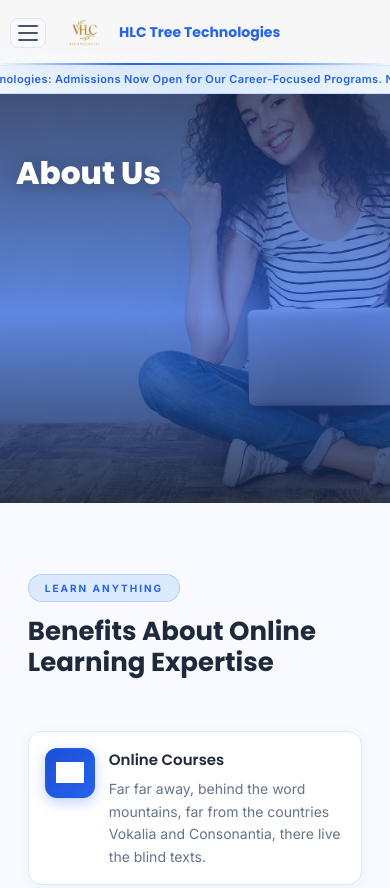
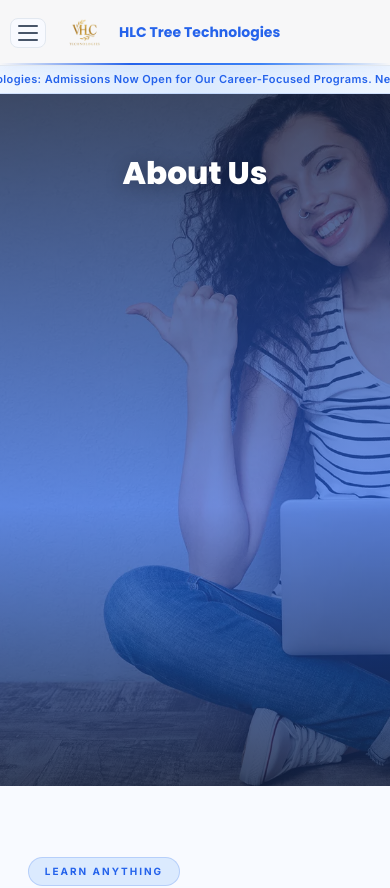
Before and after one commit to veerabrahmam24/HlcTreeTech, a React (Create React App) app: page /about in a window 390 px wide. Shown: the top 888 px of the page. Built offline with nearby package versions, Linux system fonts and the light colour scheme; grey boxes are pictures that could not be loaded.

Commit message:
project page changes

```diff
--- a/src/App.css
+++ b/src/App.css
@@ -102,7 +102,7 @@ li { list-style: none; }
 }
 
 /* =================== SPACING =================== */
-.padding { padding: 90px 0; }
+.padding { padding: 0; }
 
 /* =================== CARD =================== */
 .shadow {
@@ -221,6 +221,89 @@ p {
   padding-top: 26%;
   text-align: center;
 }
+.back.back--plain {
+  background: none;
+  background-image: none;
+  position: relative;
+  z-index: 0;
+  height: auto;
+  padding-top: 40px;
+}
+.back.back--plain::before {
+  content: none;
+}
+.back.back--plain h1 {
+  color: #111827;
+  text-shadow: none;
+}
+/* Courses page: allow background to scroll while keeping the title centered */
+.back.back--courses {
+  background-attachment: scroll;
+  /* keep the hero background behavior but allow normal scroll */
+  position: absolute;
+  top: 0;
+  left: 0;
+  z-index: -1;
+  width: 100%;
+  height: 100vh;
+}
+.back.back--courses h1 {
+  position: fixed;
+  top: 50%;
+  left: 50%;
+  transform: translate(-50%, -50%);
+  z-index: 3;
+  text-align: center;
+  width: 100%;
+}
+.back.back--courses + .margin {
+  margin-top: 62vh;
+}
+
+@media screen and (max-width: 768px) {
+  .back.back--courses h1 {
+    position: relative;
+    top: auto;
+    left: auto;
+    transform: none;
+    padding: 0 16px;
+  }
+  .back.back--courses + .margin { margin-top: 44vh; }
+}
+
+/* About page: same behavior as courses — background scrolls, title stays centered */
+.back.back--about {
+  background-attachment: scroll;
+  position: absolute;
+  top: 0;
+  left: 0;
+  z-index: -1;
+  width: 100%;
+  height: 100vh;
+}
+.back.back--about h1 {
+  position: fixed;
+  top: 50%;
+  left: 50%;
+  transform: translate(-50%, -50%);
+  z-index: 3;
+  text-align: center;
+  width: 100%;
+}
+.back.back--about + .margin {
+  margin-top: 62vh;
+}
+
+@media screen and (max-width: 768px) {
+  .back.back--about h1 {
+    position: relative;
+    top: auto;
+    left: auto;
+    transform: none;
+    padding: 0 16px;
+  }
+  .back.back--about + .margin { margin-top: 44vh; }
+}
 .back::before {
   content: '';
   position: absolute;
@@ -312,7 +395,7 @@ p {
 }
 
 /* =================== MAIN CONTENT OFFSET =================== */
-.main-content { margin-top: 118px; }
+.main-content { margin-top: 0px; }
 
 @media (max-width: 768px) { .main-content { margin-top: 100px; } }
 @media (max-width: 480px) { .main-content { margin-top: 88px; } }
--- a/src/App.js
+++ b/src/App.js
@@ -3,6 +3,7 @@ import Header from "./components/common/header/Head"
 import { BrowserRouter as Router, Switch, Route } from "react-router-dom"
 import About from "./components/about/About"
 import CourseHome from "./components/allcourses/CourseHome"
+import Project from "./components/project/Project"
 import Team from "./components/team/Team"
 import Pricing from "./components/pricing/Pricing"
 import Blog from "./components/blog/Blog"
@@ -18,6 +19,7 @@ function App() {
         <Switch>
           <Route exact path='/' component={Home} />
           <Route exact path='/about' component={About} />
+          <Route exact path='/project' component={Project} />
           <Route exact path='/courses' component={CourseHome} />
           <Route exact path='/team' component={Team} />
           <Route exact path='/pricing' component={Pricing} />
--- a/src/components/about/about.css
+++ b/src/components/about/about.css
@@ -5,7 +5,7 @@
 /* ---- About Home (side-by-side layout) ---- */
 .aboutHome {
   background: #f8faff;
-  padding: 90px 0;
+  padding: 0px;
   position: relative;
   overflow: hidden;
 }
--- a/src/components/common/back/Back.jsx
+++ b/src/components/common/back/Back.jsx
@@ -3,10 +3,13 @@ import { useLocation } from "react-router-dom"
 
 const Back = ({ title }) => {
   const location = useLocation()
+  const isProjectPage = location.pathname === "/project"
+  const isCoursesPage = location.pathname === "/courses"
+  const isAboutPage = location.pathname === "/about"
 
   return (
     <>
-      <section className='back'>
+      <section className={`back${isProjectPage ? " back--plain" : ""}${isCoursesPage ? " back--courses" : ""}${isAboutPage ? " back--about" : ""}`}>
         {/* <h2>Home / {location.pathname.split("/")[1]}</h2> */}
         <h1>{title}</h1>
       </section>
--- a/src/components/common/header/Head.jsx
+++ b/src/components/common/header/Head.jsx
@@ -48,10 +48,21 @@
 
 
 import React, { useState } from "react";
+import { useLocation } from "react-router-dom";
 import "./headNew.css";
 
 const HeadNew = () => {
   const [open, setOpen] = useState(false);
+  const location = useLocation();
+  const isProjectPage = location.pathname === "/project";
+  const scrollText = isProjectPage ? (
+    <>
+      <span className="hn-scroll-highlight">Exclusive</span>{" "}
+      Summer Internships & Final Year Projects Available Now!
+    </>
+  ) : (
+    "HLC Tree Technologies: Admissions Now Open for Our Career-Focused Programs. New Batch Starts on the 07th Mar. Enroll Today and Contact Support for Assistance."
+  );
 
   return (
     <>
@@ -105,6 +116,11 @@ const HeadNew = () => {
                  About
               </a>
              </li>
+             <li>
+               <a href="/project" className="nav-link">
+                 Project
+               </a>
+             </li>
               {/* <li><a href="#about">About</a></li>
               <li><a href="#courses">All Courses</a></li>
               <li><a href="#contact">Contact</a></li> */}
@@ -136,6 +152,7 @@ const HeadNew = () => {
                 <li><a href="/" className="nav-link" onClick={() => setOpen(false)}>Home</a></li>
                 <li><a href="/courses" className="nav-link" onClick={() => setOpen(false)}>All Courses</a></li>
                 <li><a href="/about" className="nav-link" onClick={() => setOpen(false)}>About</a></li>
+                <li><a href="/project" className="nav-link" onClick={() => setOpen(false)}>Project</a></li>
               </ul>
             </div>
 
@@ -156,10 +173,9 @@ const HeadNew = () => {
       </header>
 
       {/* MARQUEE SCROLL BAR */}
-      <div className="hn-scroll">
-        <div className="hn-scroll-content">
-          HLC Tree Technologies: Admissions Now Open for Our Career-Focused Programs.
-          New Batch Starts on the 07th Mar. Enroll Today and Contact Support for Assistance.
+      <div className={`hn-scroll${isProjectPage ? " project-scroll" : ""}`}>
+        <div className={`hn-scroll-content${isProjectPage ? " project-scroll-content" : ""}`}>
+          {scrollText}
         </div>
       </div>
     </>
--- a/src/components/common/header/headNew.css
+++ b/src/components/common/header/headNew.css
@@ -4,7 +4,7 @@
 
 :root {
   --hn-h: 90px;
-  --hn-scroll-h: 36px;
+  --hn-scroll-h: 42px;
   --hn-bg: rgba(255, 255, 255, 0.96);
   --hn-border: #e2e8f0;
   --hn-primary: #2563eb;
@@ -267,6 +267,7 @@ body {
   left: 0;
   right: 0;
   height: var(--hn-scroll-h);
+  min-height: var(--hn-scroll-h);
   background: linear-gradient(90deg, #eff6ff, #dbeafe, #eff6ff);
   border-bottom: 1px solid rgba(37, 99, 235, 0.15);
   display: flex;
@@ -275,6 +276,8 @@ body {
   overflow: hidden;
   box-sizing: border-box;
 }
+.hn-scroll.project-scroll {
+background: linear-gradient(90deg, #FFEB3B, #CDDC39, #FFEB3B);}
 .hn-scroll-content {
   display: inline-block;
   white-space: nowrap;
@@ -284,6 +287,35 @@ body {
   color: #2563eb;
   letter-spacing: 0.4px;
   animation: hn-marquee 22s linear infinite;
+}
+.hn-scroll-content.project-scroll-content {
+  padding-left: 0;
+  display: flex;
+  justify-content: center;
+  align-items: center;
+  width: 100%;
+  min-height: 100%;
+  animation: none;
+  color: #111827;
+  font-size: 18px;
+  font-weight: 700;
+  line-height: 1.25;
+  text-align: center;
+  gap: 10px;
+  flex-wrap: wrap;
+}
+.hn-scroll-highlight {
+  display: inline-flex;
+  align-items: center;
+  justify-content: center;
+  padding: 4px 10px;
+  border-radius: 8px;
+  background: #dc2626;
+  color: #fff;
+  font-weight: 800;
+  box-shadow: 0 4px 10px rgba(220, 38, 38, 0.25);
+  font-size: 1.05em;
+  white-space: nowrap;
 }
 @keyframes hn-marquee {
   0%   { transform: translateX(0); }
@@ -309,6 +341,8 @@ body {
   .hn-container { padding: 0 14px; }
   .hn-scroll-content { font-size: 12px; animation-duration: 18s; padding-left: 110%; }
   .hn-scroll { height: 32px; }
+  .hn-scroll.project-scroll { min-height: 54px; }
+  .hn-scroll-content.project-scroll-content { font-size: 15px; gap: 8px; }
 }
 
 @media (max-width: 480px) {
@@ -319,7 +353,9 @@ body {
   .hn-logo-wrap { gap: 9px; }
   .hn-container { padding: 0 10px; }
   .hn-scroll { height: 28px; }
+  .hn-scroll.project-scroll { min-height: 50px; }
   .hn-scroll-content { font-size: 11px; animation-duration: 16s; }
+  .hn-scroll-content.project-scroll-content { font-size: 13px; }
   .hn-hamburger { width: 36px; height: 30px; }
 }
 
--- a/src/components/home/popup.jsx
+++ b/src/components/home/popup.jsx
@@ -129,14 +129,14 @@ export default function Popup({
             position: "absolute",
             top: 10,
             right: 10,
-            width: 28,
-            height: 28,
+            width: 27,
+            height: 27,
             background: "#f1f5f9",
             border: "1px solid #e2e8f0",
             cursor: "pointer",
             borderRadius: "50%",
             color: "#64748b",
-            fontSize: 14,
+            fontSize: 16,
             fontWeight: 700,
             display: "flex",
             alignItems: "center",
@@ -144,7 +144,7 @@ export default function Popup({
             lineHeight: 1,
           }}
         >
-          ✕
+         ✕
         </button>
 
         <h3 style={{ margin: 0, fontSize: 16, fontWeight: 700, fontFamily: "'Poppins',sans-serif", color: "#2563eb" }}>{title}</h3>
```
